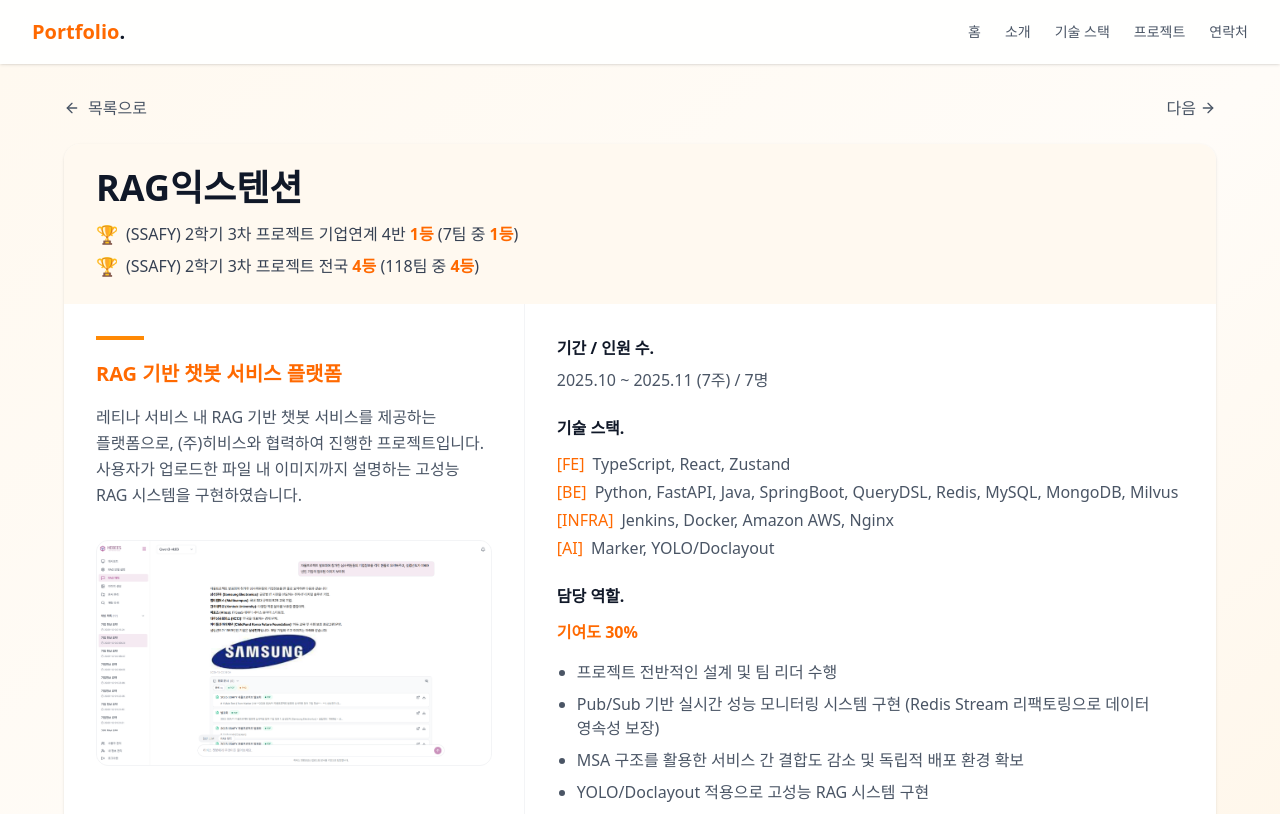
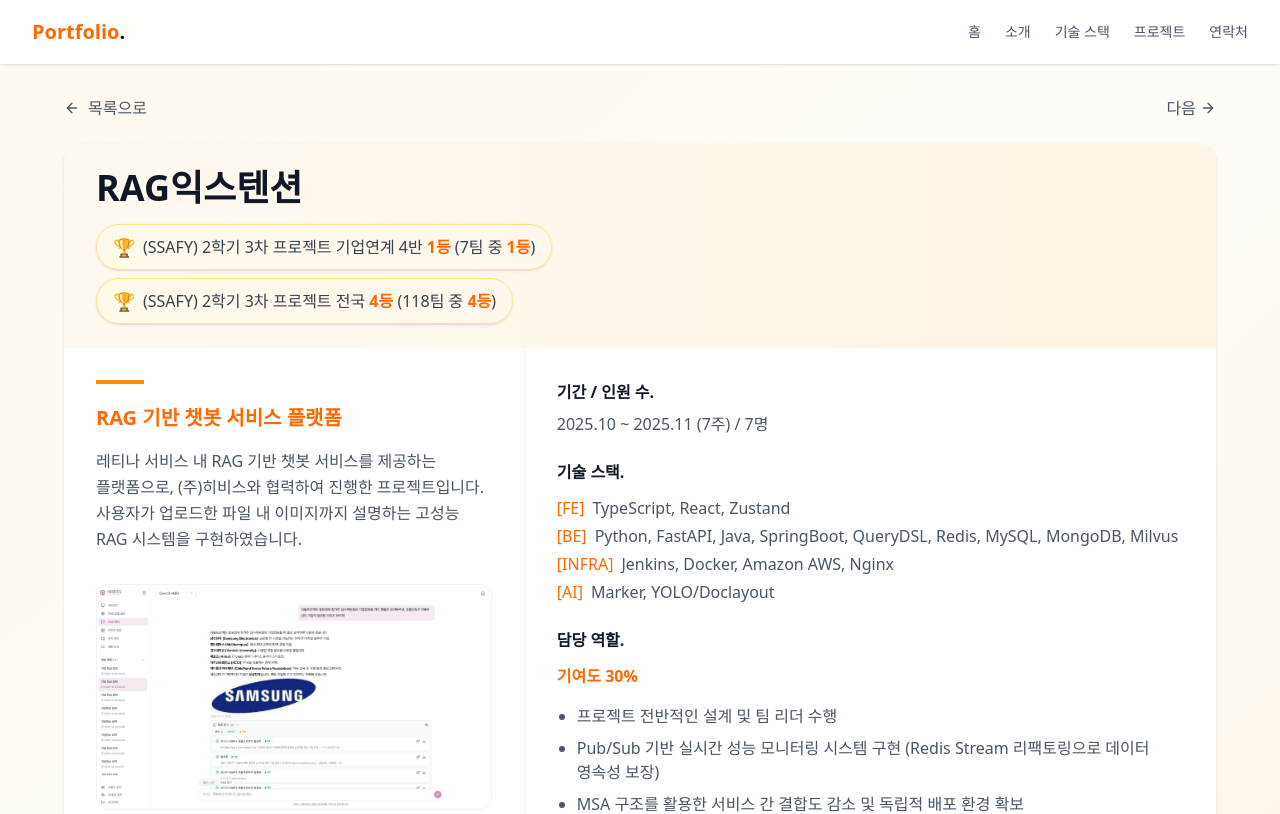
Before and after one commit to m0304s/portfolio, a React (Vite) app: page /projects/1 in a window 1280 px wide. Shown: the top 814 px of the page. Built offline with nearby package versions, Linux system fonts and the light colour scheme.

Commit message:
[CHORE] update ui

```diff
--- a/src/pages/ProjectDetail.jsx
+++ b/src/pages/ProjectDetail.jsx
@@ -84,23 +84,24 @@ const ProjectDetail = () => {
                     className="bg-white rounded-2xl shadow-sm overflow-hidden print:rounded-none print:shadow-none"
                 >
                     {/* 상단: 제목 영역 */}
-                    <div className="bg-[#FFF9F0] px-8 py-6 print:px-6 print:py-4">
+                    <div className="bg-gradient-to-r from-[#FFF9F0] to-[#FFF5E6] px-8 py-6 print:px-6 print:py-4">
                         <h1 className="text-3xl md:text-4xl font-bold text-gray-900 print:text-2xl">{project.title}</h1>
                         {project.result && (
-                            <div className="mt-3 text-gray-700 print:text-sm print:mt-2">
+                            <div className="mt-4 flex flex-col items-start gap-2 print:mt-2">
                                 {Array.isArray(project.result) ? (
-                                    <div className="flex flex-col gap-1">
-                                        {project.result.map((res, idx) => (
-                                            <div key={idx} className="flex items-center">
-                                                <span className="text-lg mr-2 print:text-base">🏆</span>
-                                                <span className="word-keep-all">{highlightRank(res)}</span>
-                                            </div>
-                                        ))}
-                                    </div>
+                                    project.result.map((res, idx) => (
+                                        <div
+                                            key={idx}
+                                            className="inline-flex items-center gap-2 px-4 py-2 bg-gradient-to-r from-amber-50 to-orange-50 border border-amber-200 rounded-full shadow-sm print:px-3 print:py-1"
+                                        >
+                                            <span className="text-amber-500 text-lg print:text-base">🏆</span>
+                                            <span className="text-gray-700 font-medium word-keep-all print:text-sm">{highlightRank(res)}</span>
+                                        </div>
+                                    ))
                                 ) : (
-                                    <div className="flex items-center">
-                                        <span className="text-lg mr-2 print:text-base">🏆</span>
-                                        <span className="word-keep-all">{highlightRank(project.result)}</span>
+                                    <div className="inline-flex items-center gap-2 px-4 py-2 bg-gradient-to-r from-amber-50 to-orange-50 border border-amber-200 rounded-full shadow-sm print:px-3 print:py-1">
+                                        <span className="text-amber-500 text-lg print:text-base">🏆</span>
+                                        <span className="text-gray-700 font-medium word-keep-all print:text-sm">{highlightRank(project.result)}</span>
                                     </div>
                                 )}
                             </div>
```
